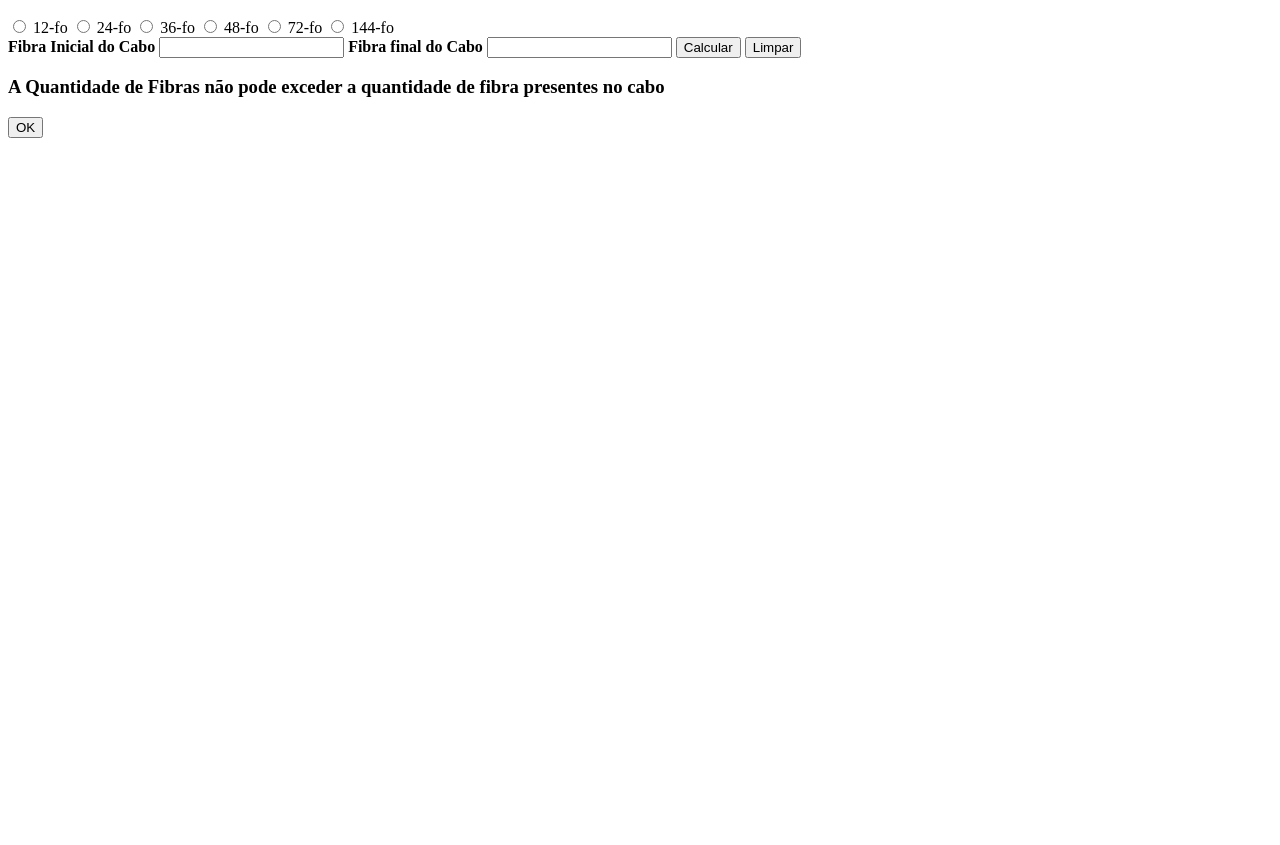
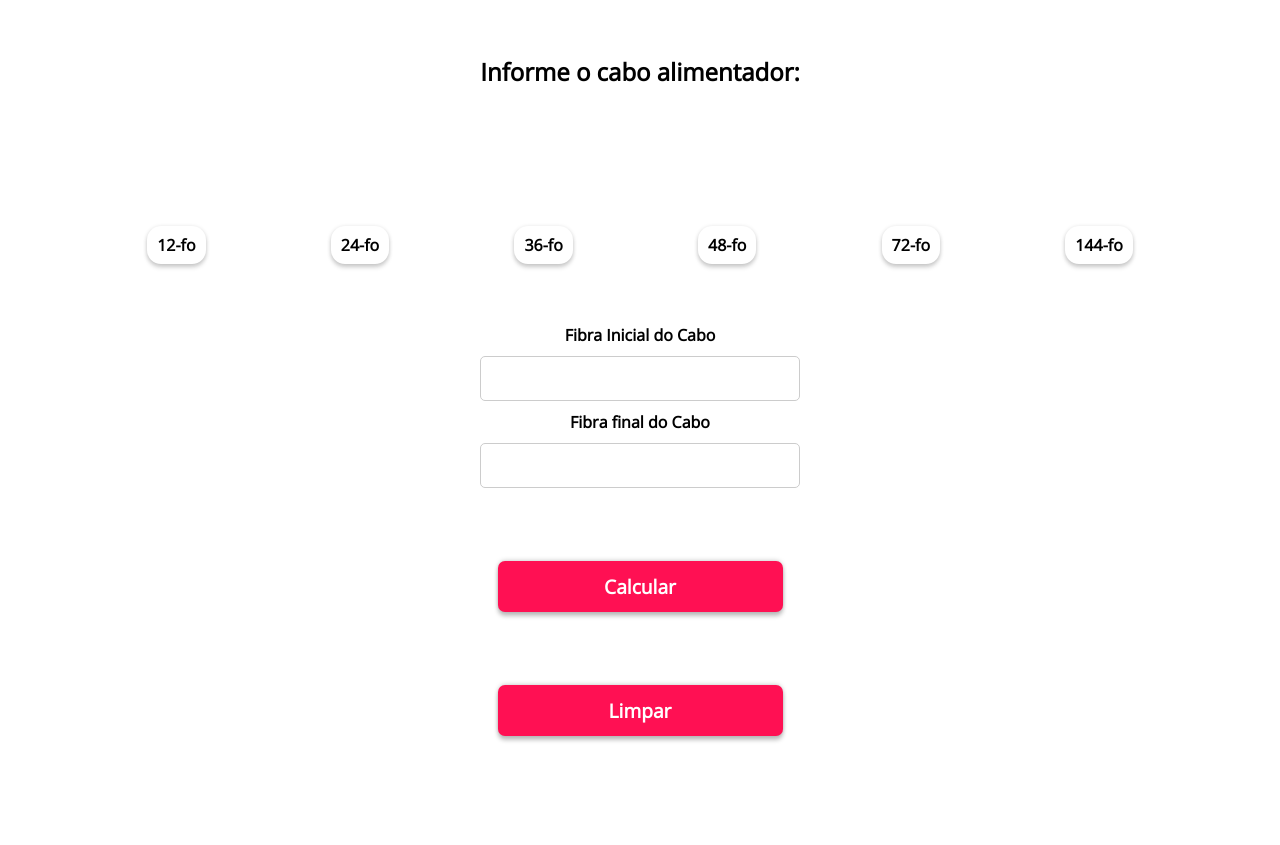
Before and after one commit to Mobiuus-learn/contador-fusao-abnt, a website: page index.html in a window 1280 px wide. Shown: the part 97-942 px from the top of the page. Before the commit the page ends 800 px from the top, so only its background shows below. Drawn offline with nearby package versions, Linux system fonts and the light colour scheme; the site is published under a folder, as on GitHub Pages, so addresses that start at the root find nothing.

Commit message:
Update index.html

```diff
--- a/index.html
+++ b/index.html
@@ -9,7 +9,7 @@
 
     <!-- <link rel="manifest" href="manifest.json" /> -->
     <!-- import css -->
-    <link rel="stylesheet" href="/style/style.css" />
+    <link rel="stylesheet" href="style/style.css" />
     <script src="src/index.js" defer></script>
   </head>
   <body>
```
